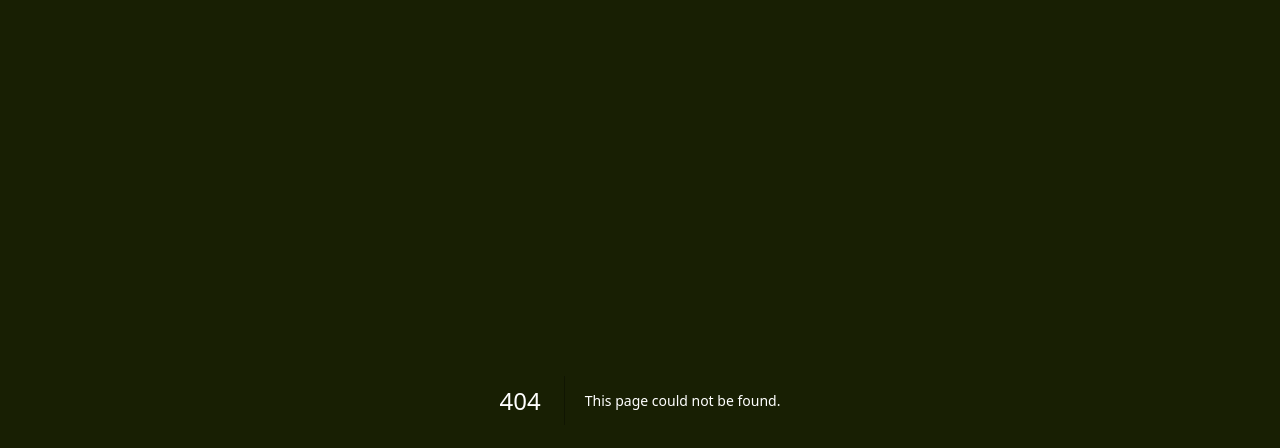
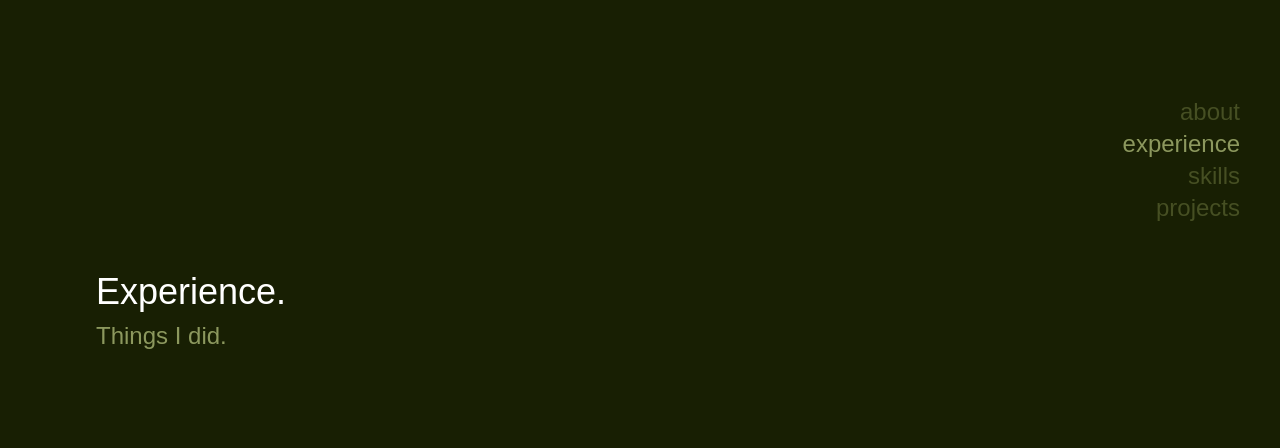
Before and after one commit to raphaeling/raphaeling.github.io, a Next.js app: page /experience in a window 1280 px wide. Before the commit this address had no page. Shown: the top 448 px of the page. Built offline with nearby package versions, Linux system fonts and the light colour scheme; a web font is replaced by a local one.

Commit message:
Reorganized to Nextjs13 dynamic routing + new icon

```diff
--- /dev/null
+++ b/src/app/(pages)/experience/page.tsx
@@ -0,0 +1,12 @@
+export default function Experience(): JSX.Element {
+  return (
+    <div className="max-w-2xl">
+      <div className="font-display">
+        <h1 className="text-4xl pb-2">Experience.</h1>
+        <h2 className="text-2xl text-light font-thin pb-8">
+          Things I did.
+        </h2>
+      </div>
+    </div>
+  );
+}
--- /dev/null
+++ b/src/app/(pages)/layout.tsx
@@ -0,0 +1,16 @@
+import NavBar from "@/components/navbar";
+
+export default function Layout({
+  children,
+}: {
+  children: React.ReactNode
+}) {
+  return (
+    <div>
+      <NavBar />
+      <main className="justify-center px-24 py-24">
+        {children}
+      </main>
+    </div>
+  );
+}
--- /dev/null
+++ b/src/app/(pages)/page.tsx
@@ -0,0 +1,7 @@
+import Hero from "../../components/hero";
+
+export default function Home() {
+  return (
+    <Hero />
+  );
+}
--- /dev/null
+++ b/src/app/(pages)/projects/page.tsx
@@ -0,0 +1,12 @@
+export default function Skills(): JSX.Element {
+  return (
+    <div className="max-w-2xl">
+      <div className="font-display">
+        <h1 className="text-4xl pb-2">Projects.</h1>
+        <h2 className="text-2xl text-light font-thin pb-8">
+          Things I made.
+        </h2>
+      </div>
+    </div>
+  );
+}
--- /dev/null
+++ b/src/app/(pages)/skills/page.tsx
@@ -0,0 +1,12 @@
+export default function Skills(): JSX.Element {
+  return (
+    <div className="max-w-2xl">
+      <div className="font-display">
+        <h1 className="text-4xl pb-2">Skills.</h1>
+        <h2 className="text-2xl text-light font-thin pb-8">
+          Things I know.
+        </h2>
+      </div>
+    </div>
+  );
+}
--- a/src/app/layout.tsx
+++ b/src/app/layout.tsx
@@ -28,7 +28,9 @@ export default function RootLayout({
 }) {
   return (
     <html lang="en" className={`${sans.variable} ${mono.variable}`}>
-      <body className={"bg-darkest text-lightest container font-body"}>{children}</body>
+      <body className={"bg-darkest text-lightest container font-body h-screen w-screen items-center"}>
+        {children}
+      </body>
     </html>
   );
 }
--- a/src/app/page.tsx
+++ /dev/null
@@ -1,17 +0,0 @@
-"use client";
-
-import Hero from "../components/hero";
-import NavBar from "../components/navbar";
-
-export default function Home() {
-  return (
-    <div className="h-screen w-screen items-center">
-      <nav className="relative px-24 pt-24 pb-20">
-        <NavBar />
-      </nav>
-      <main className="justify-center px-24 py-24">
-        <Hero />
-      </main>
-    </div>
-  );
-}
--- a/src/components/navbar.tsx
+++ b/src/components/navbar.tsx
@@ -1,3 +1,5 @@
+"use client";
+
 import Link from "next/link";
 import { usePathname } from "next/navigation";
 import navItems from "@/utils/nav-items";
@@ -5,12 +7,14 @@ import navItems from "@/utils/nav-items";
 export default function NavBar(): JSX.Element {
   const currentPage = usePathname();
   return (
-    <ul className="absolute right-10 max-w-lg text-right text-dark font-display font-thin text-2xl">
-      {navItems.map((item, index) => (
-        <li key={index} className={`${"hover:text-light " + (item.url === currentPage ? "text-light font-bold" : "")}`}>
-          <Link href={`${item.url}`}>{item.title}</Link>
-        </li>
-      ))}
-    </ul>
+    <nav className="pt-24 pb-20">
+      <ul className="absolute right-10 w-lg text-right text-dark font-display font-thin text-2xl">
+        {navItems.map((item, index) => (
+          <li key={index} className={`transition hover:text-light ${item.url === currentPage ? "text-light font-bold" : ""}`}>
+            <Link href={`${item.url}`}>{item.title}</Link>
+          </li>
+        ))}
+      </ul>
+    </nav>
   );
 }
```
Also changed, not shown: 1 other file (tests, documents, lock files or other folders).
